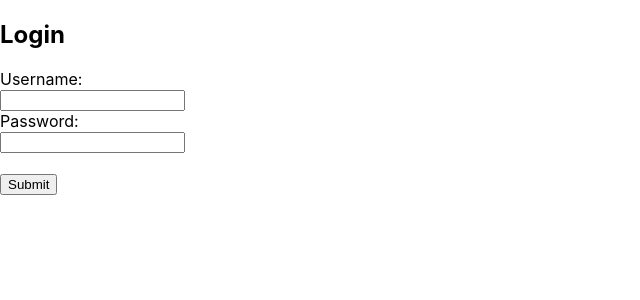
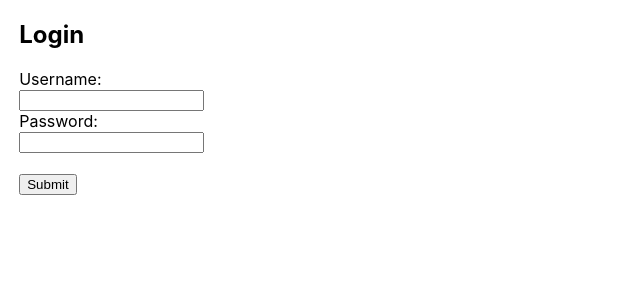
Before and after one commit to jlin00/my-app, a React (Create React App) app: page /#/ in a window 1280 px wide. Shown: the top 300 px of the page, without its empty margins (0-640 px from the left). Built offline with nearby package versions, Linux system fonts and the light colour scheme.

Commit message:
fixed styling

```diff
--- a/src/App.css
+++ b/src/App.css
@@ -38,5 +38,5 @@
 }
 
 body {
-  padding-right: 1.5%;
+  padding-left: 1.5%;
 }
```
